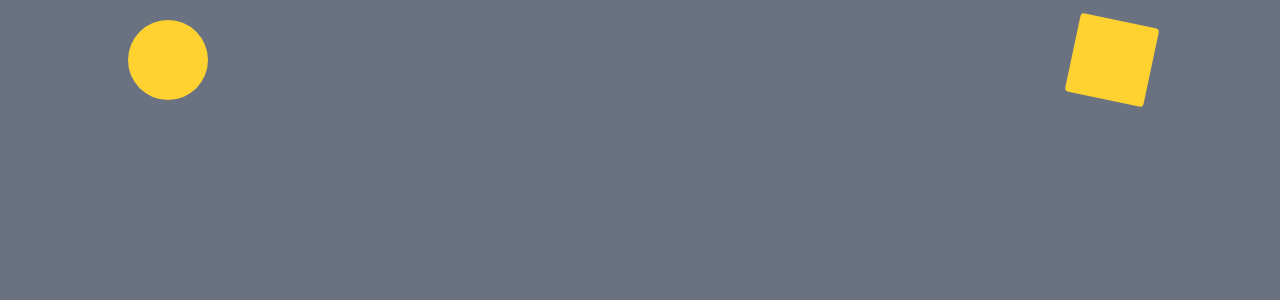
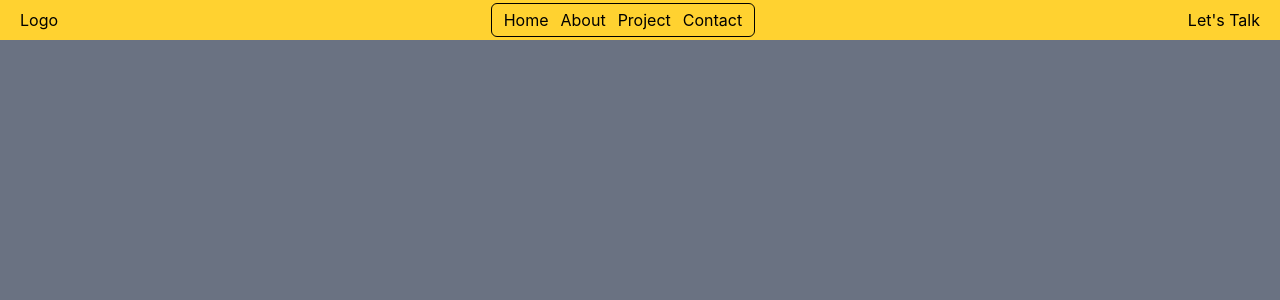
Before and after one commit to Sujalpatil-2007/Practice, a React (Vite) app: page / in a window 1280 px wide. Shown: the top 300 px of the page. Built offline with nearby package versions, Linux system fonts and the light colour scheme.

Commit message:
nav structure

```diff
--- a/src/App.jsx
+++ b/src/App.jsx
@@ -37,10 +37,16 @@ const App = () => {
 
   return (
     <main className='min-h-screen w-screen relative overflow-hidden bg-gray-500'>
-      <div id='circle' className='bg-amber-300 h-20 w-20 rounded-full absolute top-5 left-32 '></div>
-      <div  id='square' className='bg-amber-300 h-20 w-20 rounded absolute rotate-12 top-5 right-32 '></div>
-      <div id='diamand' className='bg-amber-300  h-20 w-20 rounded absolute opacity-0 rotate-45 top-1/2 right-1/2 '></div>
-
+      <div className='h-10 w-full flex justify-between items-center p-5 bg-amber-300 '>
+        <div>Logo</div>
+        <div className='flex gap-3 border px-3 py-1 rounded-md '>
+          <a href="">Home</a>
+          <a href="">About</a>
+          <a href="">Project</a>
+          <a href="">Contact</a>
+        </div>
+        <div>Let's Talk</div>
+      </div>
     </main>
   )
 }
```
